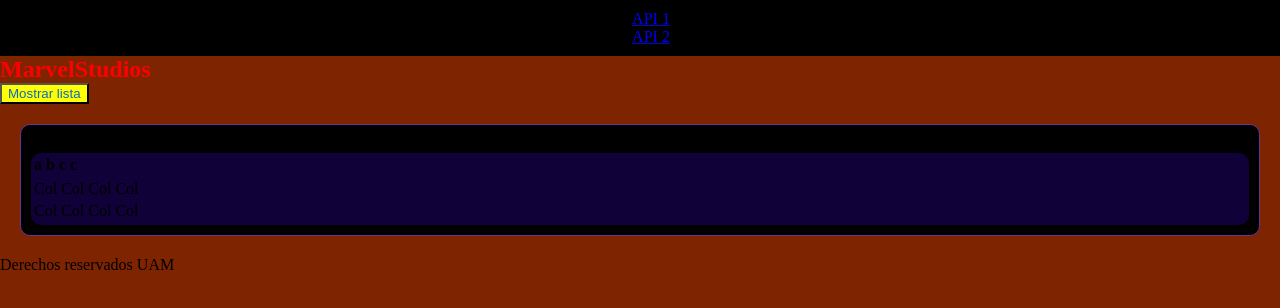
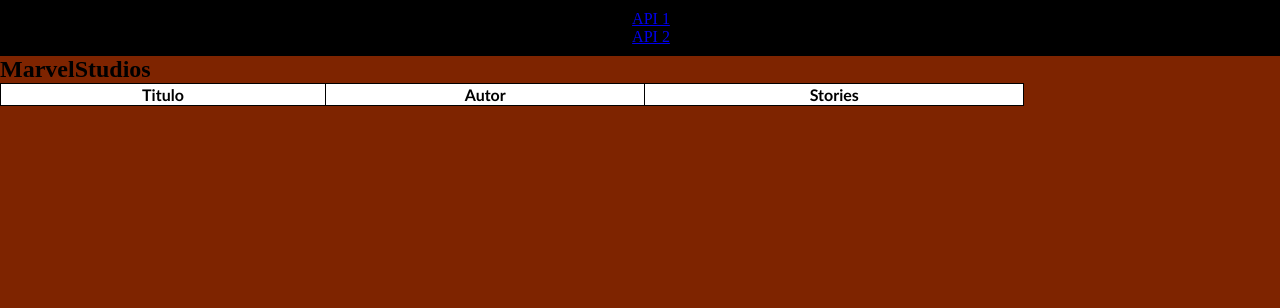
Before and after one commit to MiguelAP30/session-marvel-comic-col, a plain HTML site: page index.html in a window 1280 px wide. Drawn offline with Linux system fonts and the light colour scheme; no server answers.

Commit message:
table edited in css and shaped

```diff
--- a/css/style.css
+++ b/css/style.css
@@ -15,48 +15,16 @@ body{
 
     }
     & .content{
-        & .btn-show-list{
-            background-color: rgb(255, 255, 0);
+        & .content-titulos-marvel{
             color: rgb(10, 108, 194);
-            &:hover{
-                transform: scale(1.05);
-                opacity: 1;
-                color: rgb(255, 0, 0);
-                background-color: aqua;
-            }
-        }
-        & .tituloPrincipal{
-            color: rgb(255, 0, 0);
-        }
-        & .content-titulos-marvel{
-            margin: 20px;
-            padding: 10px;
-            background-color: rgb(0, 0, 0);
-            border-radius: 10px;
-            border: 1px solid rebeccapurple;
-            & .titulos{
-                display: flex;
-                opacity: 0.8;
-                background-color: rgb(20, 3, 72);
-                border-radius: 10px;
-                flex-direction: column;
-
-                & .cartelera-marvel{
-                    display: flex;
-                    align-items: center;
-                    justify-content: center;
-                    flex-direction: column;
-                    flex-wrap: nowrap;
-                    margin: 20px;
-                    padding-left: 5px;
-                    background-color: rgb(0, 170, 255);
-                    border-radius: 10px;
-                    &:hover{
-                        transform: scale(1.03);
-                        opacity: 1;
-                        color: rgb(205, 3, 255);
-                        background-color: black;
-                    }
+            & .tabla{
+                width: 80%;
+                border-collapse: collapse;
+                & tr th{
+                    border: 1px solid black;
+                    background-color: white;
+                    color: black;
+                    font-family: 'Gill Sans', 'Gill Sans MT', Calibri, 'Trebuchet MS', sans-serif;
                 }
             }
         }
--- a/index.html
+++ b/index.html
@@ -16,39 +16,31 @@
         </div>
         <div class="content">
             <h2 class="tituloPrincipal">MarvelStudios</h2>
-            <button class = "btn-show-list" onclick="consultaApi()">
-                Mostrar lista
-            </button>
             <div class="content-titulos-marvel">
-                <table class="titulos">
-                    <thead class="nombre">
+                <table class="tabla">
                         <tr>
-                            <th>a</th>
-                            <th>b</th>
-                            <th>c</th>
-                            <th>c</th>
+                            <th>Titulo</th>
+                            <th>Autor</th>
+                            <th>Stories</th>
                         </tr>
-                    </thead>
-                    <tbody>
-                        <tr>
-                            <td>Col</td>
-                            <td>Col</td>
-                            <td>Col</td>
-                            <td>Col</td>
+
+<!--                         <tr>
+                            <td>Ca</td>
+                            <td>Ca</td>
+                            <td>Cal</td>
+                            <td>Ca</td>
                         </tr>
                         <tr>
                             <td>Col</td>
                             <td>Col</td>
                             <td>Col</td>
                             <td>Col</td>
-                        </tr>
-                        <tr>z</tr>
-                    </tbody>
+                        </tr> -->
                 </table>
             </div>
         </div>
         <div class="footer">
-            <p>Derechos reservados UAM</p>
+
         </div>
     </div>
 </body>
--- a/js/marvel.js
+++ b/js/marvel.js
@@ -1,25 +1,23 @@
-const url = "https://gateway.marvel.com/v1/public/series?ts=1&apikey=23f6f9ee394ee575f1f160012f5064b8&hash=3ee57ae9fd9f8053a3a6909d5a64f5b5"
+/* const url = "https://gateway.marvel.com/v1/public/series?ts=1&apikey=23f6f9ee394ee575f1f160012f5064b8&hash=3ee57ae9fd9f8053a3a6909d5a64f5b5"
 fetch(url)
     .then((response)=>response.json())
     .then((valor)=>{
         const apiInformation= valor.data.results;
-        const MarvelContainer = document.querySelector(".nombre");
+        const MarvelContainer = document.querySelector(".tabla");
         MarvelContainer.innerHTML="";
-        const tableMarvel= document.createElement("table")
         tableMarvel.classList.add("table-information")
         apiInformation.forEach((resultado)=>{
-            const MarvelTitulo = document.createElement("p");
+            const MarvelTitulo = document.createElement("tr");
             MarvelTitulo.textContent= "cartelera.title";
-            const CarteleraContainer = document.createElement("div");
-            CarteleraContainer.classList.add("cartelera-marvel");
+            const casillaNombre1 = document.createElement("td");
+            casillaNombre1.classList.add("cartelera-marvel");
             const MarvelUrl = document.createElement("p");
             MarvelUrl.textContent= "cartelera.urls[0].url";
 
-            CarteleraContainer.appendChild(MarvelTitulo);
-            CarteleraContainer.appendChild(MarvelUrl);
-            MarvelContainer.appendChild(CarteleraContainer);
+            casillaNombre1.appendChild(MarvelTitulo);
+            casillaNombre1.appendChild(MarvelUrl);
+            MarvelContainer.appendChild(casillaNombre1);
         })
-        MarvelContainer.appendChild(tableMarvel)
         console.log("202");
     })
-    .catch((error)=> console.log("Error 404"));
+    .catch((error)=> console.log("Error 404")); */
```
